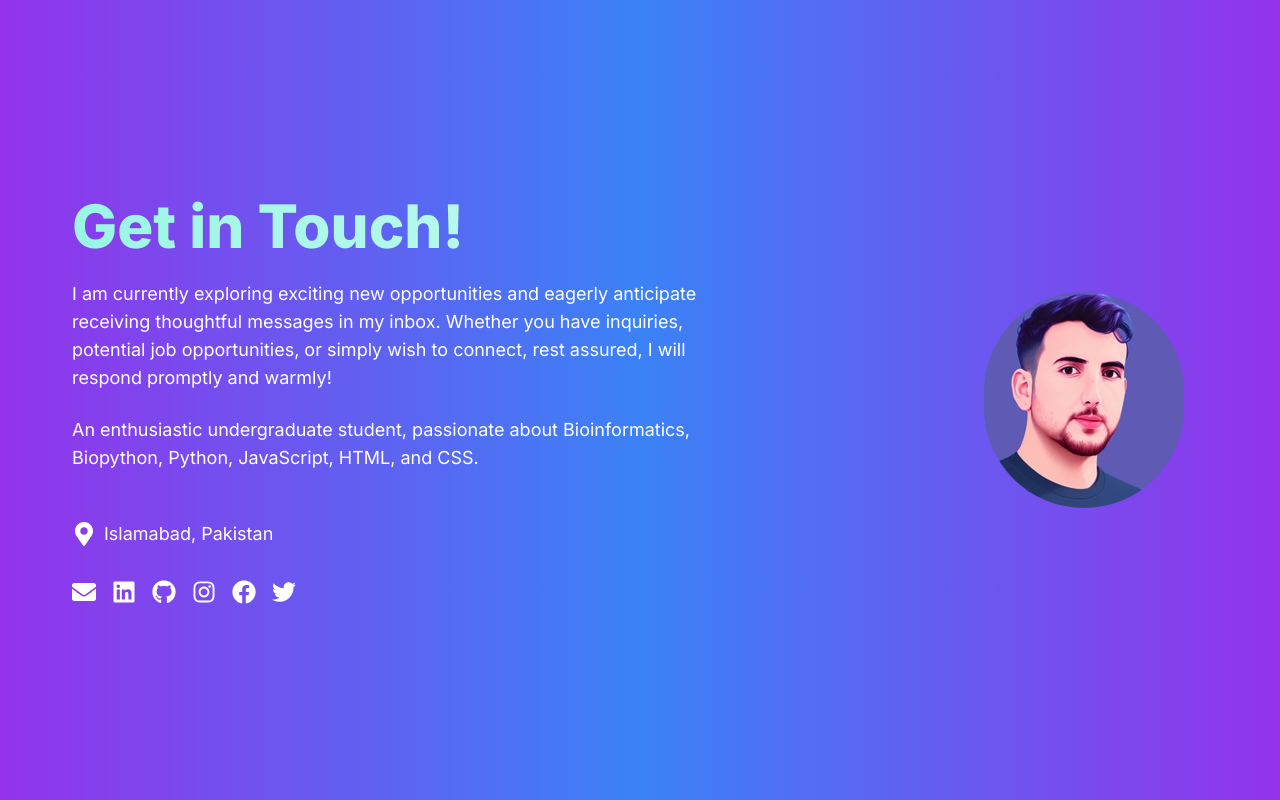
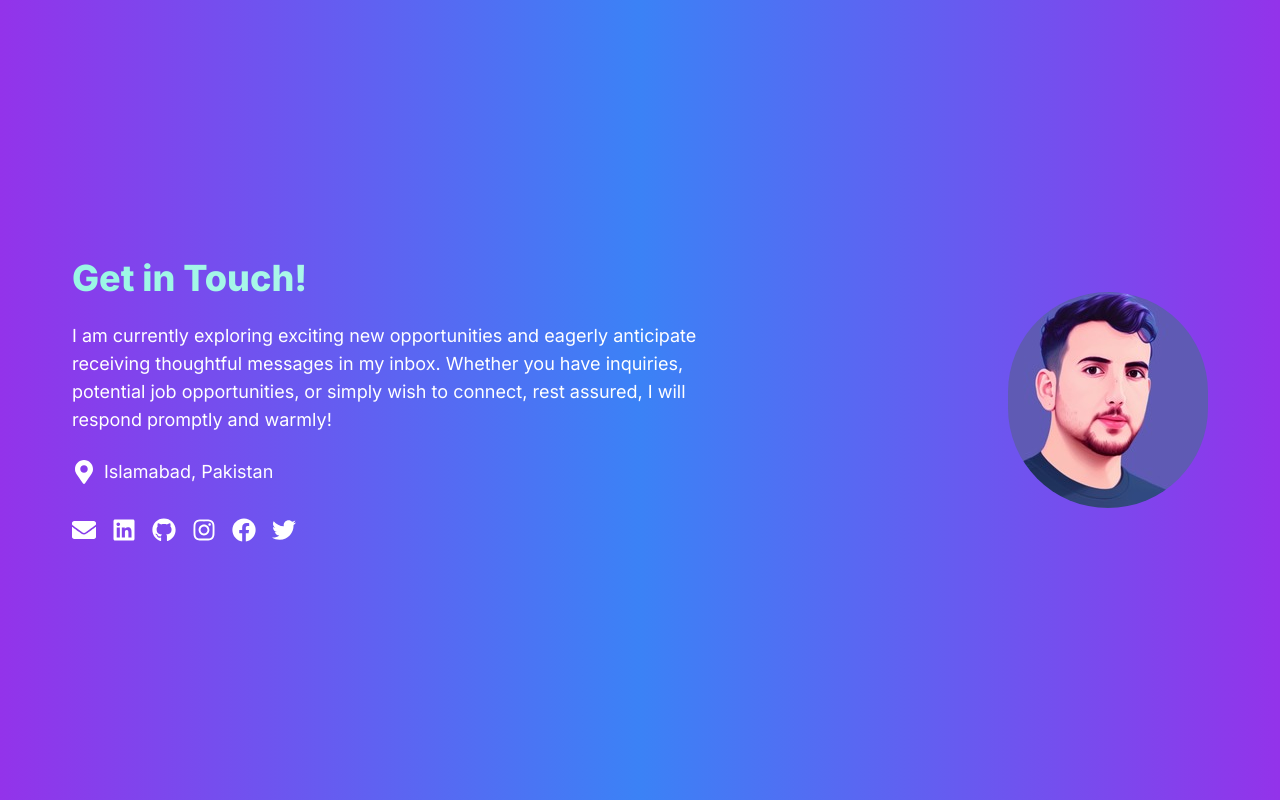
Before and after one commit to mubashir1837/next-portfolio, a Next.js app: page / in a window 1280 px wide. Shown: the part 8813-9613 px from the top of the page. Built offline with nearby package versions, Linux system fonts and the light colour scheme.

Commit message:
portfolio

```diff
--- a/app/components/Footer.jsx
+++ b/app/components/Footer.jsx
@@ -7,15 +7,15 @@ const Footer = () => {
     <section className="min-h-screen flex flex-col items-center justify-center px-6 py-24">
       <div className="flex flex-col items-center lg:flex-row lg:justify-between lg:items-center w-full max-w-7xl mx-auto">
         <div className="text-center lg:text-left lg:max-w-2xl">
-          <h3 className="text-4xl sm:text-5xl lg:text-6xl font-extrabold mb-6 text-transparent bg-clip-text bg-gradient-to-r from-teal-200 to-teal-100">
+          <h3 className="text-xl sm:text-5xl lg:text-4xl font-extrabold mb-6 text-transparent bg-clip-text bg-gradient-to-r from-teal-200 to-teal-100">
             Get in Touch!
           </h3>
           <p className="text-lg sm:text-xl lg:text-lg text-white text-center lg:text-left mb-6 lg:max-w-6xl">
             I am currently exploring exciting new opportunities and eagerly anticipate receiving thoughtful messages in my inbox. Whether you have inquiries, potential job opportunities, or simply wish to connect, rest assured, I will respond promptly and warmly!
           </p>
-          <p className="text-md sm:text-lg lg:text-md text-white text-center lg:text-left mb-12 lg:max-w-5xl">
+          {/* <p className="text-md sm:text-lg lg:text-md text-white text-center lg:text-left mb-12 lg:max-w-5xl">
             An enthusiastic undergraduate student, passionate about Bioinformatics, Biopython, Python, JavaScript, HTML, and CSS.
-          </p>
+          </p> */}
           <div className="flex items-center justify-center lg:justify-start mb-8">
             <FaMapMarkerAlt className="text-white text-2xl mr-2" />
             <span className="text-white text-lg">Islamabad, Pakistan</span>
@@ -42,7 +42,7 @@ const Footer = () => {
           </div>
         </div>
         <div className="mt-12 lg:mt-0">
-          <img src="/images/pro.jpg" alt="GitHub Profile Photo"  width={200} height={200} className="rounded-full mr-6 " />
+          <img src="/images/pro.jpg" alt="GitHub Profile Photo"  width={200} height={200} className="rounded-full  " />
         </div>
       </div>
     </section>
```
